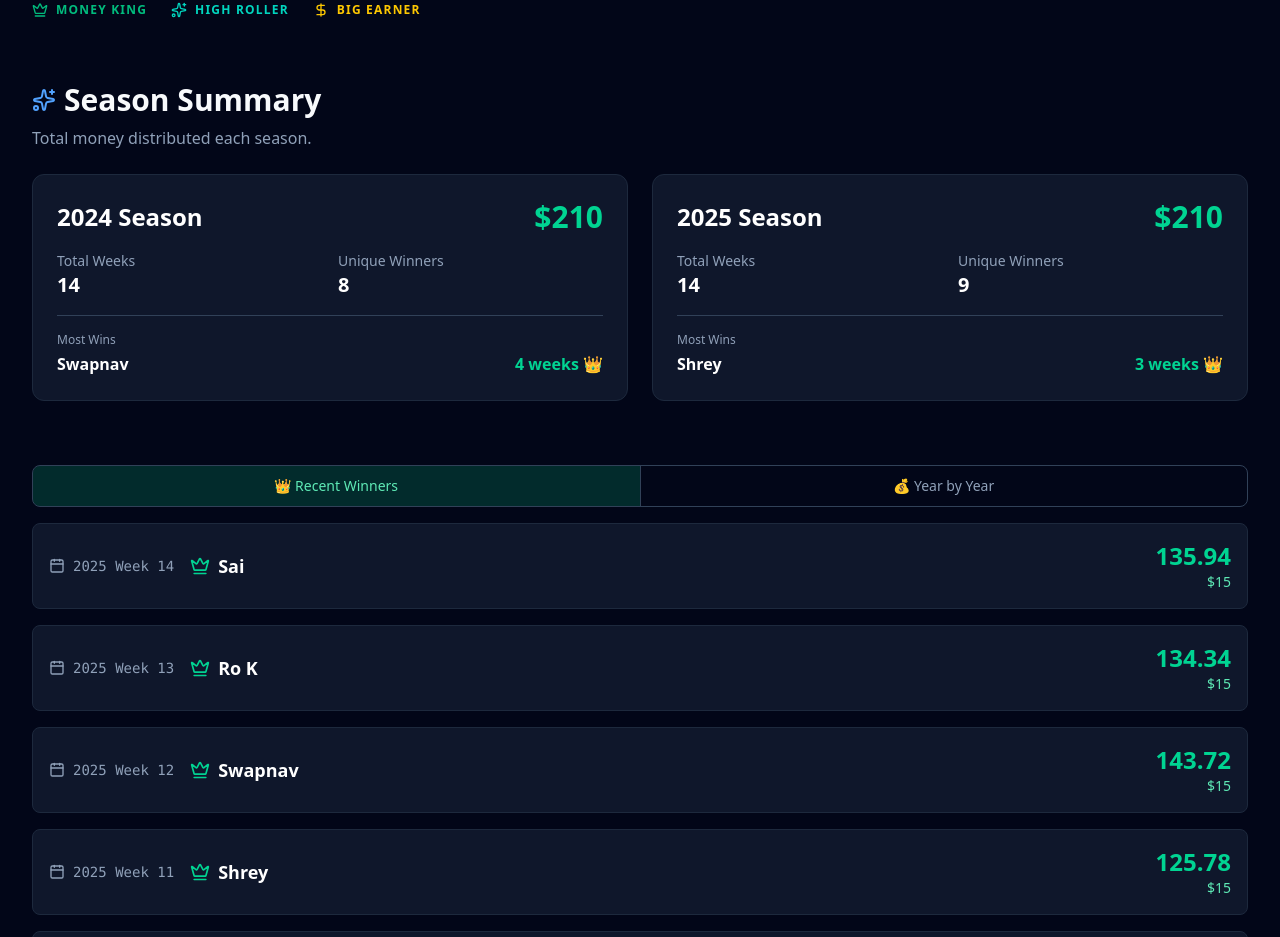
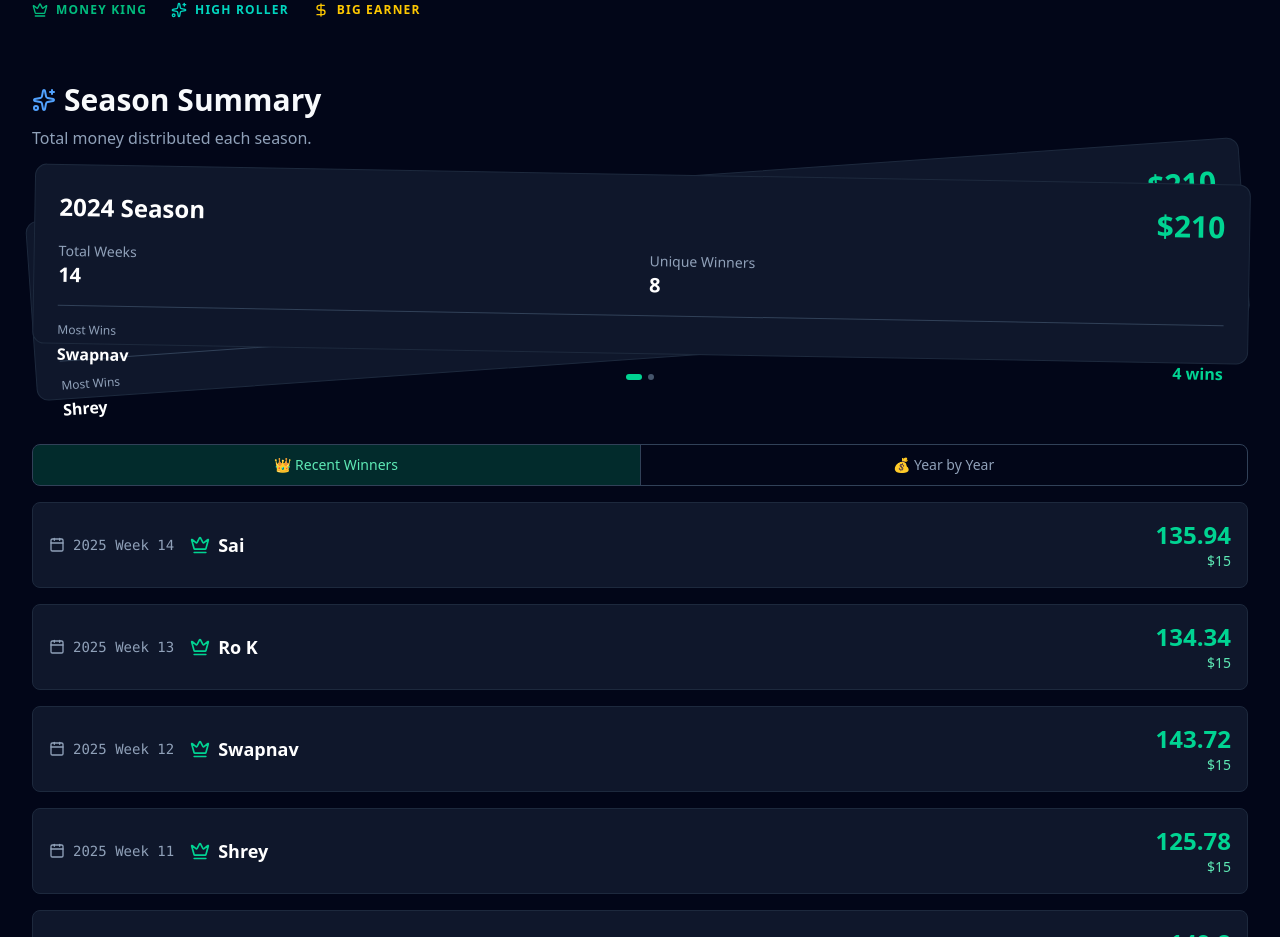
Before and after one commit to sdeka1997/frodd-grads-ffl, a Next.js app: page /highroller in a window 1280 px wide. Shown: the part 838-1775 px from the top of the page. Built offline with nearby package versions, Linux system fonts and the light colour scheme.

Commit message:
Season Summary: swipeable infinite card stack like HallOfFame
https://claude.ai/code/session_01AQ77cK27sgCRY872vTgiRe

```diff
--- a/src/app/highroller/page.tsx
+++ b/src/app/highroller/page.tsx
@@ -3,13 +3,51 @@
 import { getWeeklyHighScores, getHighRollerStats } from '@/utils/dataProcessing';
 import { DollarSign, TrendingUp, Calendar, Crown, Sparkles } from 'lucide-react';
 import { BarChart, Bar, XAxis, YAxis, CartesianGrid, ResponsiveContainer, Cell } from 'recharts';
-import { useState, useEffect } from 'react';
+import React, { useState, useEffect, useRef } from 'react';
 
 export default function HighRollerPage() {
   const weeklyHighs = getWeeklyHighScores();
   const highRollerStats = getHighRollerStats();
 
   const [activeTab, setActiveTab] = useState<'winners' | 'breakdown'>('winners');
+
+  const years = ['2024', '2025'];
+  const [topYear, setTopYear] = useState(0);
+  const [yearDragX, setYearDragX] = useState(0);
+  const [isDraggingYear, setIsDraggingYear] = useState(false);
+  const [yearDismissDir, setYearDismissDir] = useState<'left' | 'right' | null>(null);
+  const yearStartX = useRef(0);
+
+  const onYearPointerDown = (e: React.PointerEvent<HTMLDivElement>) => {
+    if (yearDismissDir) return;
+    e.currentTarget.setPointerCapture(e.pointerId);
+    yearStartX.current = e.clientX;
+    setIsDraggingYear(true);
+  };
+  const onYearPointerMove = (e: React.PointerEvent<HTMLDivElement>) => {
+    if (!isDraggingYear || yearDismissDir) return;
+    setYearDragX(e.clientX - yearStartX.current);
+  };
+  const onYearPointerUp = () => {
+    if (!isDraggingYear) return;
+    setIsDraggingYear(false);
+    if (Math.abs(yearDragX) > 75) {
+      const dir = yearDragX < 0 ? 'left' : 'right';
+      setYearDismissDir(dir);
+      setTimeout(() => {
+        setTopYear(i => dir === 'left' ? (i + 1) % years.length : (i - 1 + years.length) % years.length);
+        setYearDragX(0);
+        setYearDismissDir(null);
+      }, 280);
+    } else {
+      setYearDragX(0);
+    }
+  };
+
+  const STACK_STYLE = [
+    { rotate: 1, x: 0, y: 0 },
+    { rotate: -4, x: 4, y: 5 },
+  ];
 
   const [tooltip, setTooltip] = useState<{
     manager: string;
@@ -144,8 +182,13 @@ export default function HighRollerPage() {
           </p>
         </div>
 
-        <div className="grid md:grid-cols-2 gap-6">
-          {['2024', '2025'].map(year => {
+        <div className="flex flex-col items-center gap-5">
+          <div className="relative w-full" style={{ height: '180px' }}>
+            {[...Array.from({ length: Math.min(2, years.length) }, (_, i) => years[(topYear + i) % years.length])].reverse().map((year, reversedPos) => {
+              const stackPos = Math.min(2, years.length) - 1 - reversedPos;
+              const isTop = stackPos === 0;
+              const s = STACK_STYLE[stackPos] ?? STACK_STYLE[STACK_STYLE.length - 1];
+
               const yearHighs = weeklyHighs.filter(h => h.year === year);
               const totalPayout = yearHighs.length * 15;
               const uniqueWinners = new Set(yearHighs.map(h => h.manager)).size;
@@ -155,13 +198,40 @@ export default function HighRollerPage() {
               }, {} as Record<string, number>);
               const topWinner = Object.entries(winCounts).sort(([, a], [, b]) => b - a)[0];
 
+              let translateX = s.x;
+              let rotate = s.rotate;
+              let transition = 'transform 0.28s ease';
+
+              if (isTop) {
+                if (yearDismissDir) {
+                  translateX = yearDismissDir === 'left' ? -600 : 600;
+                  rotate = s.rotate + (yearDismissDir === 'left' ? -20 : 20);
+                } else if (isDraggingYear) {
+                  translateX = yearDragX;
+                  rotate = s.rotate + yearDragX * 0.04;
+                  transition = 'none';
+                }
+              }
+
               return (
-              <div key={year} className="bg-slate-900 border border-slate-800 rounded-xl p-6">
+                <div
+                  key={`${year}-${(topYear + stackPos) % years.length}`}
+                  style={{
+                    position: 'absolute',
+                    inset: 0,
+                    transform: `translate(${translateX}px, ${s.y}px) rotate(${rotate}deg)`,
+                    zIndex: Math.min(2, years.length) - stackPos,
+                    transition,
+                    touchAction: 'none',
+                    transformOrigin: 'center bottom',
+                  }}
+                  {...(isTop ? { onPointerDown: onYearPointerDown, onPointerMove: onYearPointerMove, onPointerUp: onYearPointerUp } : {})}
+                >
+                  <div className={`bg-slate-900 border border-slate-800 rounded-xl p-6 h-full ${isTop ? 'cursor-grab active:cursor-grabbing' : ''}`}>
                     <div className="flex items-center justify-between mb-4">
                       <h3 className="text-2xl font-bold text-white">{year} Season</h3>
                       <div className="text-3xl font-bold text-emerald-400">{formatCurrency(totalPayout)}</div>
                     </div>
-
                     <div className="grid grid-cols-2 gap-4 text-sm">
                       <div>
                         <div className="text-slate-400">Total Weeks</div>
@@ -172,19 +242,29 @@ export default function HighRollerPage() {
                         <div className="text-xl font-bold text-white">{uniqueWinners}</div>
                       </div>
                     </div>
-
                     <div className="mt-4 pt-4 border-t border-slate-700">
                       <div className="text-slate-400 text-xs">Most Wins</div>
                       {topWinner && (
                         <div className="flex items-center justify-between mt-1">
                           <span className="font-bold text-white">{topWinner[0]}</span>
-                      <span className="text-emerald-400 font-bold">{topWinner[1]} weeks 👑</span>
+                          <span className="text-emerald-400 font-bold">{topWinner[1]} wins</span>
                         </div>
                       )}
                     </div>
                   </div>
+                </div>
               );
             })}
+          </div>
+
+          <div className="flex gap-1.5">
+            {years.map((_, i) => (
+              <div
+                key={i}
+                className={`rounded-full transition-all duration-300 ${i === topYear ? 'w-4 h-1.5 bg-emerald-400' : 'w-1.5 h-1.5 bg-slate-600'}`}
+              />
+            ))}
+          </div>
         </div>
       </section>
 
```
Lines whose indentation alone changed are shown as unchanged.
